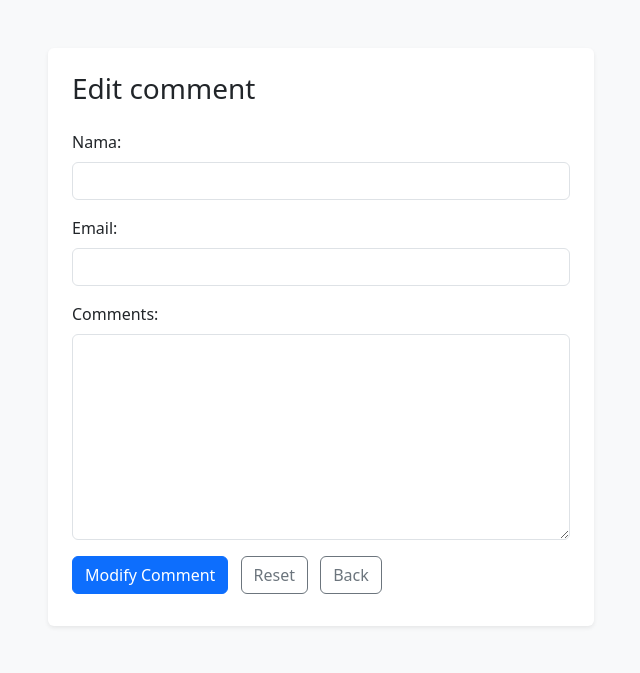
After one commit to afiqahsyamimi/lab6_a223510, a PHP site: page /edit.php in a window 1280 px wide. The commit adds this page. Shown: the top 673 px of the page, without its empty margins (319-959 px from the left). Run offline with PHP 8.4, Linux system fonts and the light colour scheme; data that the repository does not hold is empty.

Commit message:
Create edit.php

```diff
--- /dev/null
+++ b/lab-6/edit.php
@@ -0,0 +1,42 @@
+<?php
+require_once "update.php";
+?>
+<!DOCTYPE html>
+<html>
+<head>
+  <meta charset="utf-8">
+  <meta name="viewport" content="width=device-width, initial-scale=1">
+  <title>My Guestbook</title>
+  <link href="https://cdn.jsdelivr.net/npm/bootstrap@5.3.3/dist/css/bootstrap.min.css" rel="stylesheet">
+</head>
+<body class="bg-light">
+    <div class="container py-5">
+        <div class="row">
+            <div class="col-12 col-md-8 col-lg-6 mx-auto">
+                <div class="card border-0 shadow-sm">
+                    <div class="card-body p-4 -md-5">
+                        <h1 class="h3 mb-4">Edit comment</h1>
+                        <form method="post" action="#">
+                            <div class="mb-3">
+                            <label for="name" class="form-label">Nama:</label><br>
+                            <input type="text" class="form-control" id="name" name="name" size="40" required value="<?php echo $result["user"]; ?>">
+                        </div>
+                        <div class="mb-3">
+                            <label for="email" class="form-label">Email:</label><br>
+                            <input type="text" class="form-control" id="email" name="email" size="25" required value="<?php echo $result["email"]; ?>">
+                        </div>
+                        <div class="mb-3">
+                            <label for="comment" class="form-label">Comments:</label><br>
+                            <textarea class="form-control" id="comment" name="comment" cols="30" rows="8" required><?php echo $result["comment"]; ?></textarea>
+                        </div>
+                        <input class="btn btn-primary me-2 mb-2" type="submit" name="edit_form" value="Modify Comment">
+                        <input class="btn btn-outline-secondary me-2 mb-2" type="reset" value="Reset">
+                        <a href="list.php" class="btn btn-outline-secondary mb-2">Back</a>
+                        </form>
+                    </div>
+                </div>
+            </div>
+        </div>
+    </div>
+    </body>
+    </html>
--- a/lab-6/list.php
+++ b/lab-6/list.php
@@ -51,6 +51,7 @@ foreach($result as $index => $row) {
       </blockquote>
     </div>
     <div>
+      <p>ID = <?= $row['id'] ?? 'NOT FOUND'; ?></p>
       <a href="edit.php?id=<?= $row['id'] ?>" class="btn btn-sm btn-outline-primary me-2">Edit</a>
       <a href="delete.php?id=<?= $row['id'] ?>" class="btn btn-sm btn-outline-danger">Delete</a>
     </div>
```
